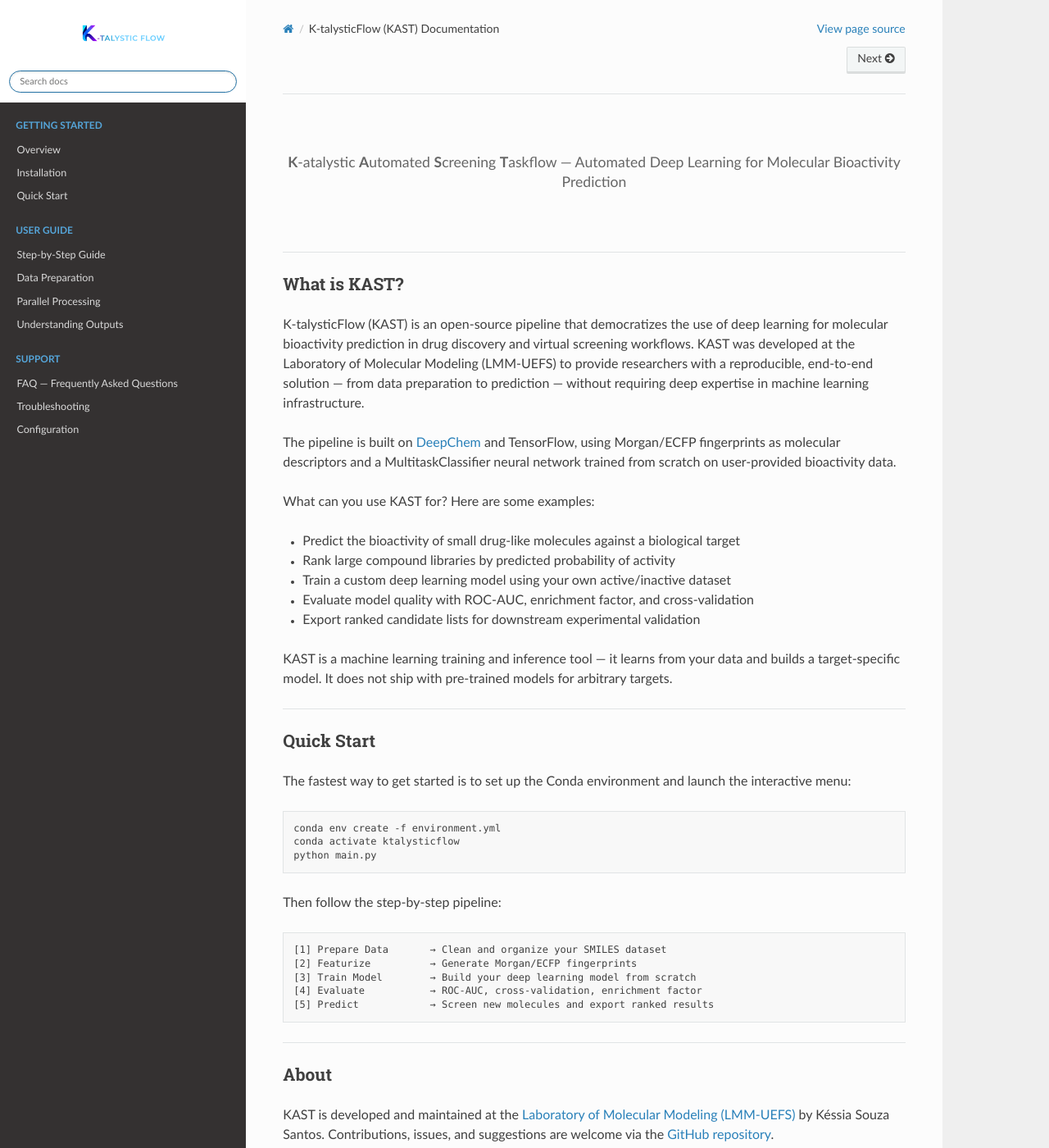
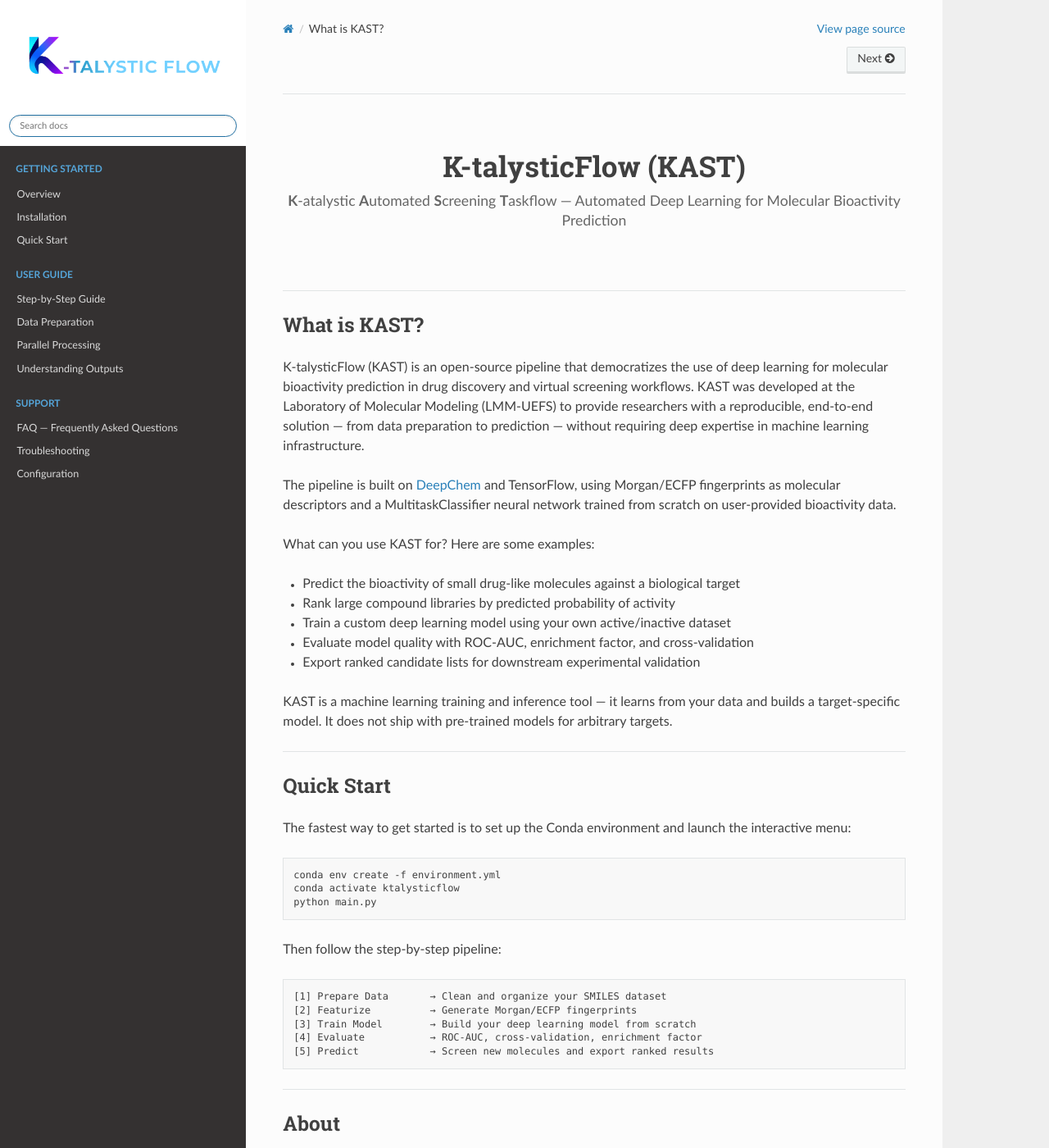
Before and after one commit to kelsouzs/KAST, a Sphinx documentation site: the page built from docs/index.md, in a window 1280 px wide and 1400 px high. Shown: the whole window at 82% size. Built offline with Sphinx 7.4.7 and the Read the Docs theme 3.1.0, drawn with Linux system fonts in a browser that asks for light colours; pages that are not in the unit, such as notebooks, are missing from menus.

Commit message:
modified:   docs/_static/custom.css

````diff
--- a/docs/_static/custom.css
+++ b/docs/_static/custom.css
@@ -1,27 +1,20 @@
-/* Logo menor e centralizada na sidebar */
-.wy-side-nav-search .wy-dropdown > a img.logo,
-.wy-side-nav-search > a img.logo {
-    max-width: 120px !important;
-    display: block;
-    margin: 0 auto;
-}
-
-/* Esconde o flyout "latest" */
-.rst-versions {
-    display: none !important;
-}
-
 /* Tipografia igual DeepChem */
 body, .wy-nav-content {
     font-family: Lato, proxima-nova, "Helvetica Neue", Arial, sans-serif;
     font-size: 14px;
 }
 
+/* Largura do conteúdo */
 .wy-nav-content {
     max-width: 850px;
 }
 
-/* Esconde H1 duplicado no index */
-.wy-nav-content h1:first-of-type {
+/* Esconde o flyout "latest" do RTD */
+.rst-versions {
+    display: none !important;
+}
+
+/* Esconde H1 do Sphinx (usado só para breadcrumb/título) */
+h1.kast-hidden-title {
     display: none;
 }
--- a/docs/index.md
+++ b/docs/index.md
@@ -7,8 +7,6 @@
   </p>
 </div>
 ```
-
-# K-talysticFlow (KAST) Documentation
 
 ***
 
````
